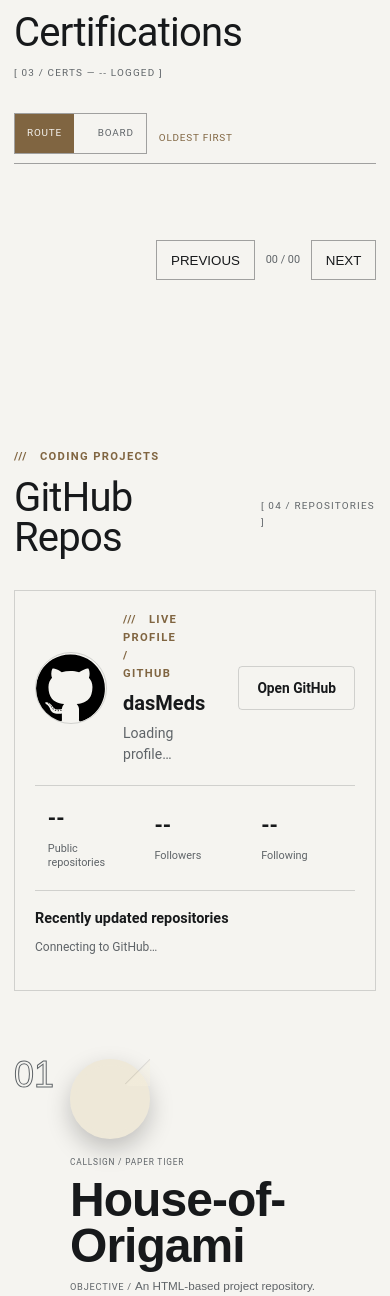
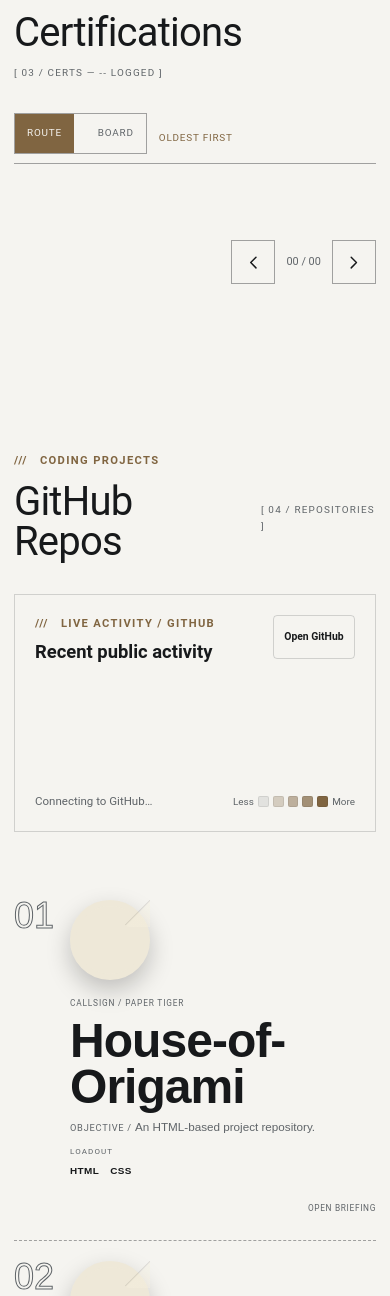
Before and after one commit to dasMeds/dasmedsPortfolio.github.io, a PHP site: page / in a window 390 px wide. Shown: the part 3286-4582 px from the top of the page. Run offline with PHP 8.4, Linux system fonts and the light colour scheme; some web fonts are replaced.

Commit message:
Enhance GitHub activity display and certification controls with improved styling and logic

```diff
--- a/public/index.php
+++ b/public/index.php
@@ -155,9 +155,13 @@ if ($requestPath !== '/' && $requestPath !== '/index.php') {
 
     <div class="cert-route" id="cert-route-view" aria-label="Certification carousel"></div>
     <div class="cert-carousel-controls" aria-label="Certification carousel controls">
-        <button type="button" data-cert-step="-1" aria-label="Previous certification">Previous</button>
+        <button type="button" data-cert-step="-1" aria-label="Previous certification">
+            <svg viewBox="0 0 20 20" aria-hidden="true"><path d="m12.5 4.5-5.5 5.5 5.5 5.5"/></svg>
+        </button>
         <span id="cert-carousel-position" aria-live="polite">00 / 00</span>
-        <button type="button" data-cert-step="1" aria-label="Next certification">Next</button>
+        <button type="button" data-cert-step="1" aria-label="Next certification">
+            <svg viewBox="0 0 20 20" aria-hidden="true"><path d="m7.5 4.5 5.5 5.5-5.5 5.5"/></svg>
+        </button>
     </div>
     <div class="cert-table-wrap" id="cert-board-view" hidden>
         <table class="cert-table" aria-label="Certification flight log">
@@ -175,24 +179,21 @@ if ($requestPath !== '/' && $requestPath !== '/index.php') {
     </div>
 
     <section class="github-live-panel" id="github-live" data-github-user="dasmeds" aria-labelledby="github-live-title">
-        <div class="github-live-profile">
-            <img id="github-avatar" src="/images/github-svgrepo-com.svg" alt="" width="72" height="72">
-            <div class="github-live-identity">
-                <span class="section-label">Live profile / GitHub</span>
-                <h3 id="github-live-title">dasMeds</h3>
-                <p id="github-bio">Loading profile…</p>
+        <div class="github-contribution-heading">
+            <div>
+                <span class="section-label">Live activity / GitHub</span>
+                <h3 id="github-live-title">Recent public activity</h3>
             </div>
-            <a id="github-profile-link" class="btn-outline" href="https://github.com/dasMeds" target="_blank" rel="noopener noreferrer">Open GitHub</a>
+            <a class="btn-outline" href="https://github.com/dasMeds" target="_blank" rel="noopener noreferrer">Open GitHub</a>
         </div>
-        <div class="github-live-stats" aria-label="GitHub profile statistics">
-            <div><strong id="github-repos-count">--</strong><span>Public repositories</span></div>
-            <div><strong id="github-followers-count">--</strong><span>Followers</span></div>
-            <div><strong id="github-following-count">--</strong><span>Following</span></div>
+        <div class="github-contribution-scroll">
+            <div class="github-contribution-grid" id="github-contribution-grid" role="img" aria-label="Heatmap of recent public GitHub activity"></div>
         </div>
-        <div class="github-live-activity">
-            <h4>Recently updated repositories</h4>
+        <div class="github-contribution-footer">
             <p class="github-live-status" id="github-live-status" role="status">Connecting to GitHub…</p>
-            <ul id="github-recent-repos"></ul>
+            <div class="github-contribution-legend" aria-label="Activity levels: less to more">
+                <span>Less</span><i data-level="0"></i><i data-level="1"></i><i data-level="2"></i><i data-level="3"></i><i data-level="4"></i><span>More</span>
+            </div>
         </div>
     </section>
 
--- a/public/portfolio-overrides.css
+++ b/public/portfolio-overrides.css
@@ -1546,3 +1546,160 @@ nav,
         transition: none !important;
     }
 }
+
+.github-live-panel {
+    display: grid;
+    grid-template-columns: minmax(0, 1fr);
+    gap: 1rem;
+    padding: clamp(1.25rem, 3vw, 2rem);
+}
+
+.github-contribution-heading,
+.github-contribution-footer {
+    display: flex;
+    align-items: center;
+    justify-content: space-between;
+    gap: 1rem;
+}
+
+.github-contribution-heading .section-label {
+    margin: 0;
+}
+
+.github-contribution-heading h3 {
+    margin: .25rem 0 0;
+    font-size: 1.15rem;
+}
+
+.github-contribution-heading .btn-outline {
+    flex: 0 0 auto;
+}
+
+.github-contribution-scroll {
+    overflow-x: auto;
+    padding: .25rem 0 .5rem;
+    scrollbar-color: var(--accent-color) transparent;
+}
+
+.github-contribution-grid {
+    display: grid;
+    grid-auto-columns: .68rem;
+    grid-auto-flow: column;
+    grid-template-rows: repeat(7, .68rem);
+    gap: .22rem;
+    width: max-content;
+}
+
+.github-contribution-grid > span,
+.github-contribution-legend > i {
+    border: 1px solid color-mix(in srgb, var(--text-main) 9%, transparent);
+    border-radius: 2px;
+    background: color-mix(in srgb, var(--text-main) 8%, transparent);
+}
+
+.github-contribution-grid > span[data-level="1"],
+.github-contribution-legend > i[data-level="1"] {
+    background: color-mix(in srgb, var(--accent-color) 28%, var(--bg-color));
+}
+
+.github-contribution-grid > span[data-level="2"],
+.github-contribution-legend > i[data-level="2"] {
+    background: color-mix(in srgb, var(--accent-color) 48%, var(--bg-color));
+}
+
+.github-contribution-grid > span[data-level="3"],
+.github-contribution-legend > i[data-level="3"] {
+    background: color-mix(in srgb, var(--accent-color) 70%, var(--bg-color));
+}
+
+.github-contribution-grid > span[data-level="4"],
+.github-contribution-legend > i[data-level="4"] {
+    background: var(--accent-color);
+}
+
+.github-contribution-footer {
+    flex-wrap: wrap;
+}
+
+.github-live-status {
+    margin: 0;
+    color: var(--text-muted);
+    font-size: .72rem;
+}
+
+.github-contribution-legend {
+    display: flex;
+    align-items: center;
+    gap: .25rem;
+    color: var(--text-muted);
+    font: .62rem/1 var(--hud-mono);
+}
+
+.github-contribution-legend i {
+    display: block;
+    width: .68rem;
+    height: .68rem;
+}
+
+.cert-route-stop {
+    flex-basis: min(82vw, 42rem);
+}
+
+.cert-route-stop .cert-sticker {
+    height: 13rem;
+    min-height: 13rem;
+}
+
+.cert-sticker-title {
+    display: -webkit-box;
+    overflow: hidden;
+    -webkit-box-orient: vertical;
+    -webkit-line-clamp: 2;
+}
+
+.cert-carousel-controls button,
+.poster-showcase-controls button {
+    display: grid;
+    width: 2.75rem;
+    height: 2.75rem;
+    min-height: 2.75rem;
+    place-items: center;
+    padding: 0;
+}
+
+.cert-carousel-controls button svg,
+.poster-showcase-controls button svg {
+    width: 1.2rem;
+    height: 1.2rem;
+    fill: none;
+    stroke: currentColor;
+    stroke-linecap: round;
+    stroke-linejoin: round;
+    stroke-width: 1.5;
+}
+
+.cert-carousel-controls button:disabled {
+    cursor: default;
+    opacity: .45;
+}
+
+@media (max-width: 560px) {
+    .github-contribution-heading {
+        align-items: flex-start;
+    }
+
+    .github-contribution-heading .btn-outline {
+        padding: .5rem .65rem;
+        font-size: .65rem;
+    }
+
+    .github-contribution-grid {
+        grid-auto-columns: .58rem;
+        grid-template-rows: repeat(7, .58rem);
+        gap: .18rem;
+    }
+
+    .cert-route-stop {
+        flex-basis: 86vw;
+    }
+}
```
Also changed, not shown: src/js/github.js (+48 -85 lines), src/js/posters.js (+23 -24 lines).
